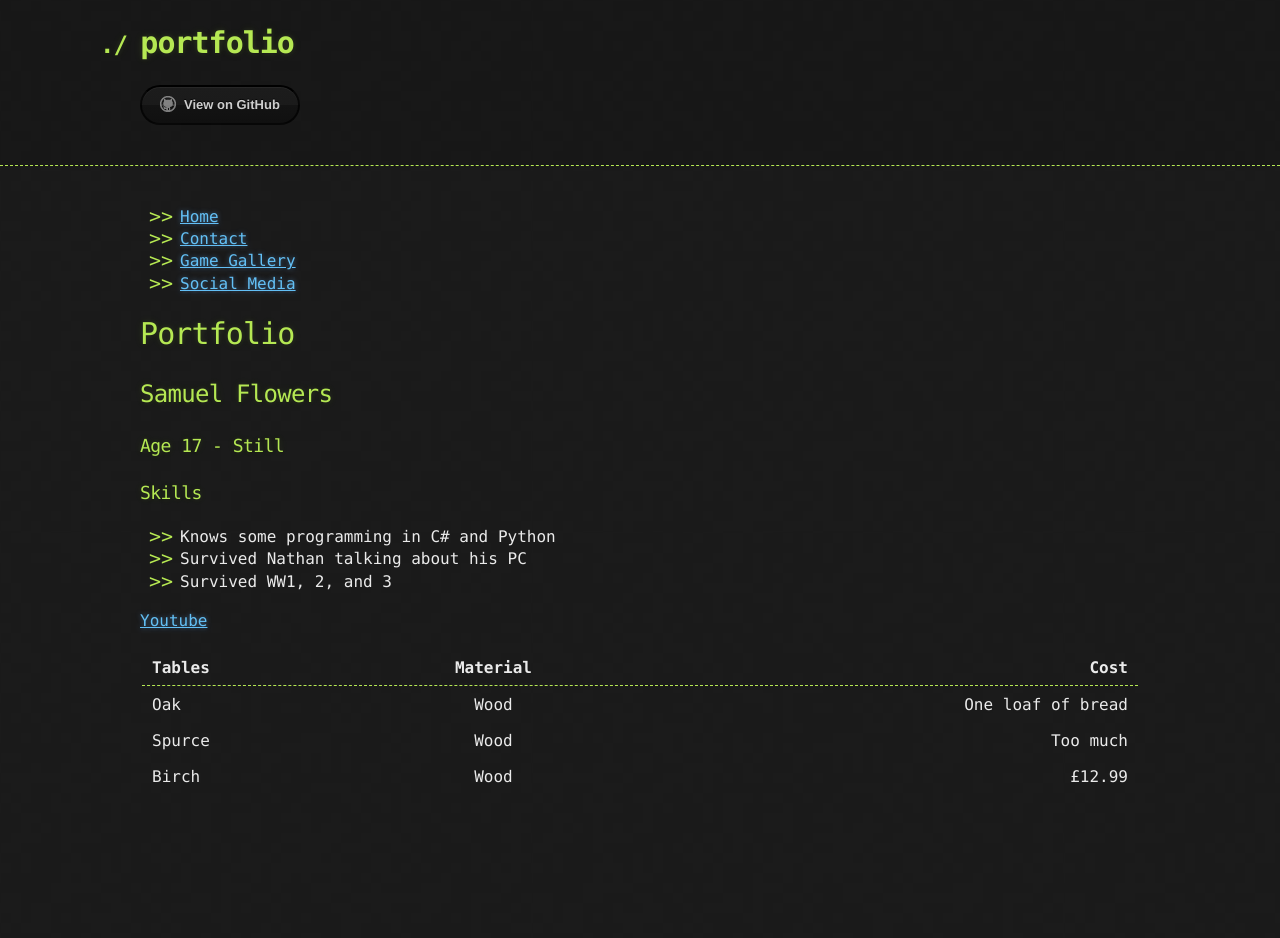
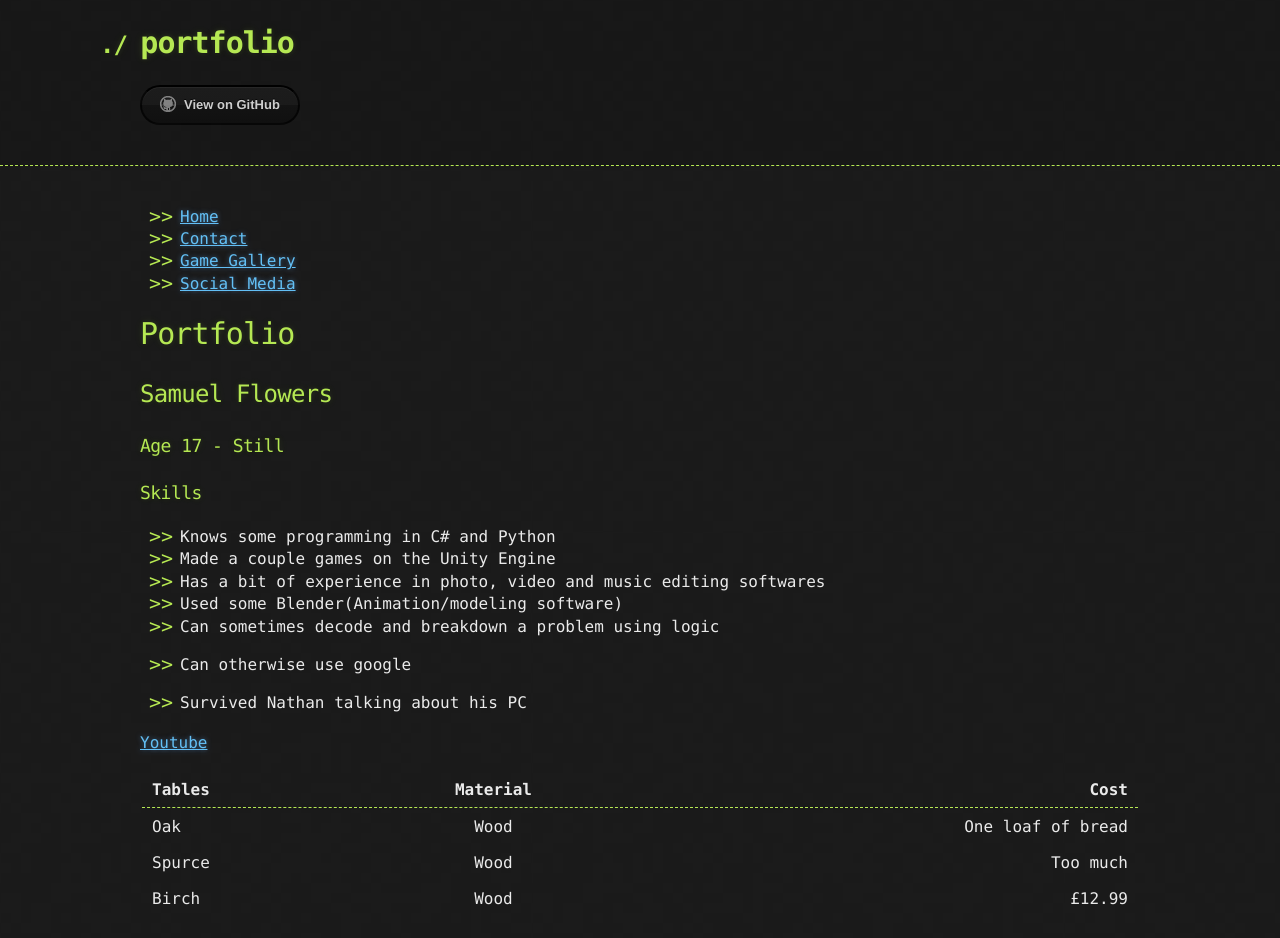
Before and after one commit to Sam2471/portfolio, a Jekyll site: the page built from index.md, in a window 1280 px wide. Built offline with Jekyll 4.4.1, drawn with Linux system fonts in a browser that asks for light colours; our own code applies the rules of GitHub Pages for plain Markdown files; the repository's description, which GitHub fills in, is left out; before the commit the page ends 900 px from its top, so only the background shows below that.

Commit message:
Update index.md

```diff
--- a/index.md
+++ b/index.md
@@ -4,8 +4,13 @@
 
 ### Skills
 - Knows some programming in C# and Python
+- Made a couple games on the Unity Engine
+- Has a bit of experience in photo, video and music editing softwares
+- Used some Blender(Animation/modeling software)
+- Can sometimes decode and breakdown a problem using logic
+- Can otherwise use google
+
 - Survived Nathan talking about his PC
-- Survived WW1, 2, and 3
 
 [Youtube](https://www.youtube.com/watch?v=dQw4w9WgXcQ)
 
```
